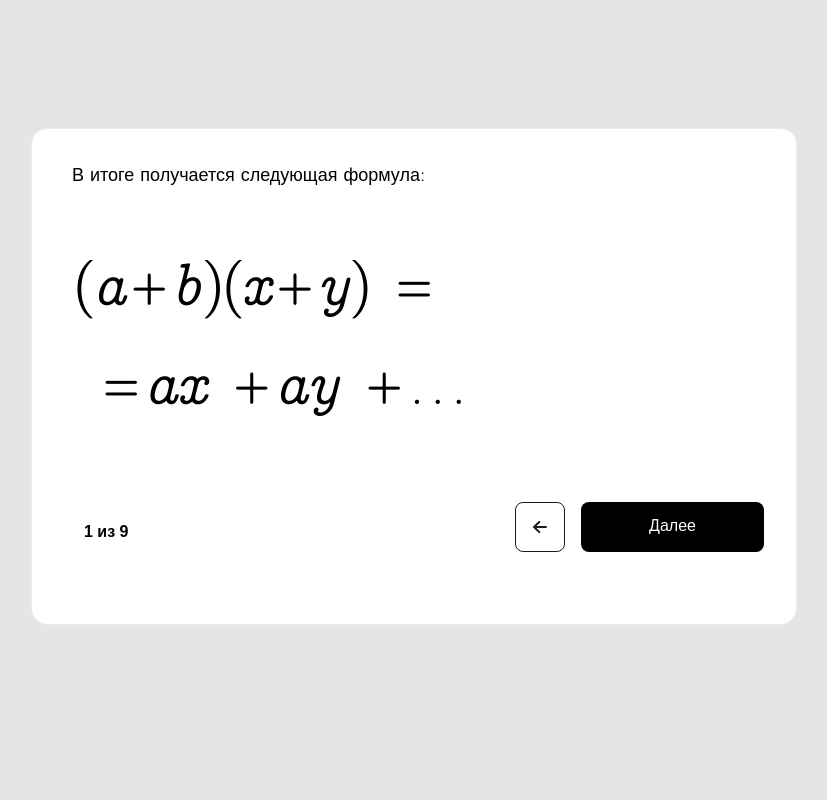
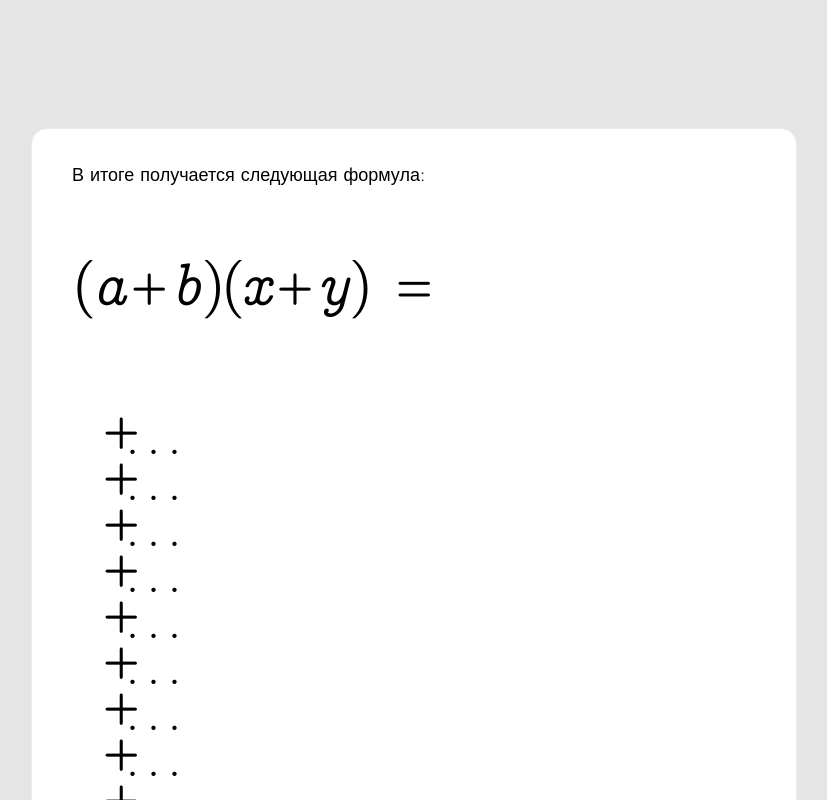
Before and after one commit to Shyou92/test, a website built with webpack: page src/index.html in a window 1280 px wide. Both pictures are taken after a click on the button "Далее". Shown: the top 800 px of the page, without its empty margins (226-1053 px from the left). Built offline with nearby package versions, Linux system fonts and the light colour scheme.

Commit message:
function animation appending marks

```diff
--- /dev/null
+++ b/src/blocks/card/__formula-marks/card__formula-marks.css
@@ -0,0 +1,3 @@
+.card__formula-marks {
+  display: flex;
+}
--- a/src/index.html
+++ b/src/index.html
@@ -55,19 +55,10 @@
           <span class="card__formula-signs-reverse card__formula-first">
             =
           </span>
+
           <span id="formulaFirstSpan"></span>
-          <span
-            class="card__formula-signs-reverse card__formula-first"
-            id="cardFormulaPlus"
-          >
-            +
-          </span>
           <span id="formulaSecondSpan"></span>
-          <span
-            class="card__formula-dots card__formula-first"
-            id="cardFormulaDots"
-            >...</span
-          >
+
           <span class="card__formula-signs-reverse card__formula-second"> + </span>
           <span class="card__formula-dots card__formula-second">...</span>
           <!-- <span class="card__formula-signs-reverse"> + </span>
@@ -87,5 +78,19 @@
         </div>
       </section>
     </main>
+
+    <template id="template-marks">
+      <div class="card__formula-marks">
+        <span
+          class="card__formula-signs-reverse card__formula-first"
+          id="cardFormulaPlus">
+            +
+        </span>
+        <span
+          class="card__formula-dots card__formula-first"
+          id="cardFormulaDots"
+          >...</span>
+      </div>
+    </template>
   </body>
 </html>
--- a/src/scripts/config.js
+++ b/src/scripts/config.js
@@ -11,6 +11,7 @@ const card = document.querySelector('.card');
 const firstGroup = document.querySelectorAll('.card__formula-first');
 const secondGroup = document.querySelectorAll('.card__formula-second');
 const btnForward = document.querySelector('.card__button-container-forward');
+const templateMarks = document.querySelector('#template-marks').content;
 
 export {
   aFormulaElement,
@@ -26,4 +27,5 @@ export {
   formulaDots,
   formulaSecondSpan,
   btnForward,
+  templateMarks,
 };
--- a/src/scripts/index.js
+++ b/src/scripts/index.js
@@ -11,6 +11,7 @@ import {
   formulaDots,
   formulaSecondSpan,
   btnForward,
+  templateMarks,
 } from './config';
 
 const firstGroupArray = Array.from(firstGroup);
@@ -48,17 +49,17 @@ function animate({ timing, draw, duration }) {
 
 const newaElement = aFormulaElement.cloneNode(true);
 const newYElement = yFormulaElement.cloneNode(true);
-const SecondGroupArray = Array.from(secondGroup);
+// const SecondGroupArray = Array.from(secondGroup);
 
 formulaSecondSpan.prepend(newaElement);
 formulaSecondSpan.append(newYElement);
-formulaDots.remove();
+// formulaDots.remove();
 
-Array.from(
-  SecondGroupArray.map((item) => {
-    item.style.opacity = 0;
-  })
-);
+// Array.from(
+//   SecondGroupArray.map((item) => {
+//     item.style.opacity = 0;
+//   })
+// );
 
 newaElement.style.top = -100 + 'px';
 newaElement.style.left = -182 + 'px';
@@ -82,24 +83,24 @@ function animate1({ timing, draw, duration }) {
   });
 }
 
-animate1({
-  duration: 400,
-  timing(timeFraction) {
-    return timeFraction;
-  },
-  draw(formulaSecondSpan) {
-    newaElement.style.top = formulaSecondSpan * 0 + 'px';
-    newaElement.style.left = formulaSecondSpan * 0 + 'px';
-    newaElement.style.transition = 0.8 + 's';
-    newYElement.style.top = formulaSecondSpan * 0 + 'px';
-    newYElement.style.left = formulaSecondSpan * 0 + 'px';
-    newYElement.style.transition = 0.8 + 's';
-    SecondGroupArray.map((item) => {
-      item.style.opacity = 1;
-      item.style.transition = 0.3 + 's';
-    });
-  },
-});
+// animate1({
+//   duration: 400,
+//   timing(timeFraction) {
+//     return timeFraction;
+//   },
+//   draw(formulaSecondSpan) {
+//     newaElement.style.top = formulaSecondSpan * 0 + 'px';
+//     newaElement.style.left = formulaSecondSpan * 0 + 'px';
+//     newaElement.style.transition = 0.8 + 's';
+//     newYElement.style.top = formulaSecondSpan * 0 + 'px';
+//     newYElement.style.left = formulaSecondSpan * 0 + 'px';
+//     newYElement.style.transition = 0.8 + 's';
+//     SecondGroupArray.map((item) => {
+//       item.style.opacity = 1;
+//       item.style.transition = 0.3 + 's';
+//     });
+//   },
+// });
 
 btnForward.addEventListener('click', () => {
   animate({
@@ -107,17 +108,23 @@ btnForward.addEventListener('click', () => {
     timing(timeFraction) {
       return timeFraction;
     },
-    draw(formulaFirstSpan) {
-      newAElement.style.top = formulaFirstSpan * 0;
-      newAElement.style.left = formulaFirstSpan * 0;
+    draw(progress = 0) {
+      newAElement.style.top = progress * 0;
+      newAElement.style.left = progress * 0;
       newAElement.style.transition = 0.8 + 's';
-      newXElement.style.top = formulaFirstSpan * 0 + 'px';
-      newXElement.style.left = formulaFirstSpan * 0 + 'px';
+      newXElement.style.top = progress * 0 + 'px';
+      newXElement.style.left = progress * 0 + 'px';
       newXElement.style.transition = 0.8 + 's';
-      firstGroupArray.map((item) => {
-        item.style.opacity = 1;
-        item.style.transition = 0.3 + 's';
-      });
+      // firstGroupArray.map((item) => {
+      //   console.log(item);
+      //   item.style.opacity = 1;
+      //   item.style.transition = 0.3 + 's';
+      // });
+      const templateMarksClone = templateMarks.cloneNode(true).children[0];
+      console.log(formulaFirstSpan);
+      templateMarksClone.style.opacity = 1;
+      templateMarksClone.style.transition = 0.3 + 's';
+      formulaFirstSpan.prepend(templateMarksClone);
     },
   });
 });
--- a/src/styles.css
+++ b/src/styles.css
@@ -9,6 +9,7 @@
 @import url(./blocks/card/__formula-answer/card__formula-answer.css);
 @import url(./blocks/card/__container/card__container.css);
 @import url(./blocks/card/__button-container/card__button-container.css);
+@import url(./blocks/card/__formula-marks/card__formula-marks.css);
 @import url(./blocks/card/__formula-signs-reverse/card__formula-signs-reverse.css);
 @import url(./blocks/card/__formula-signs-reverse/_brackets/__formula-signs-reverse_brackets.css);
 @import url(./blocks/card/__formula-dots/card__formula-dots.css);
```
